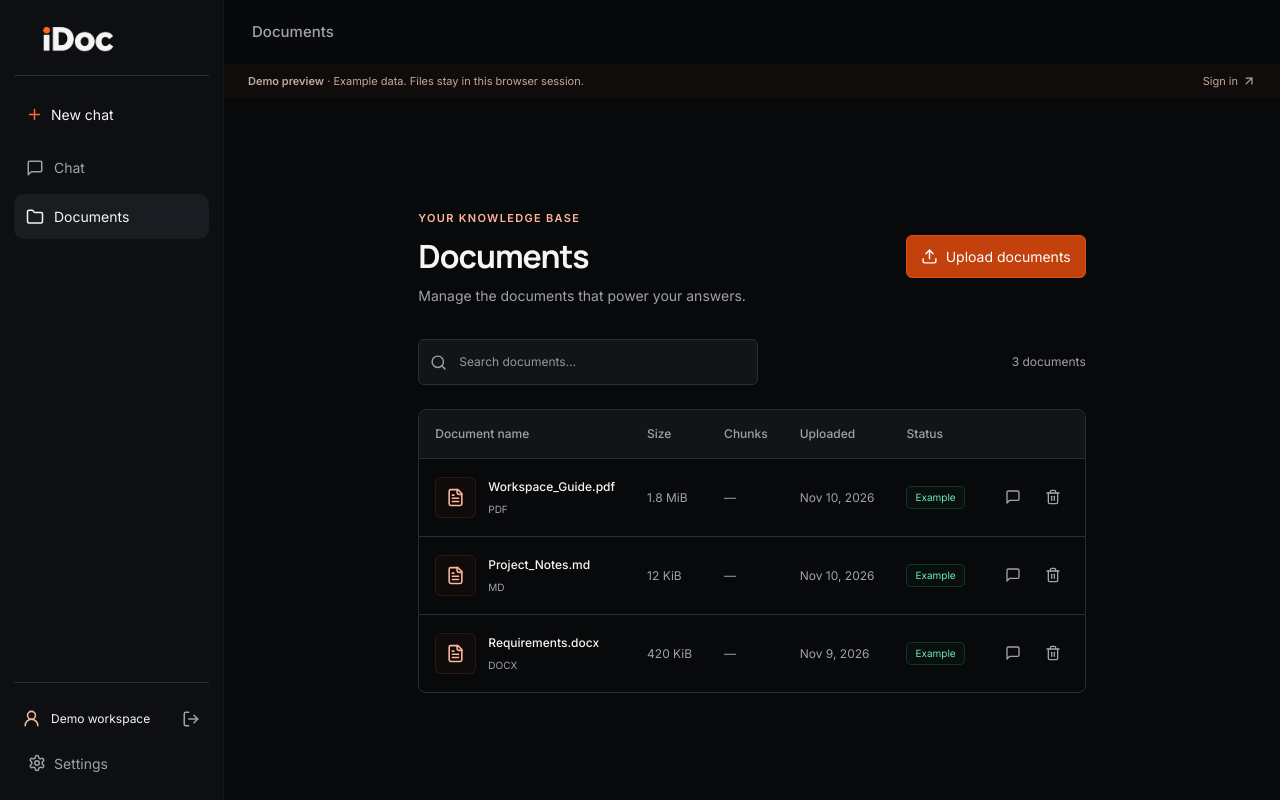
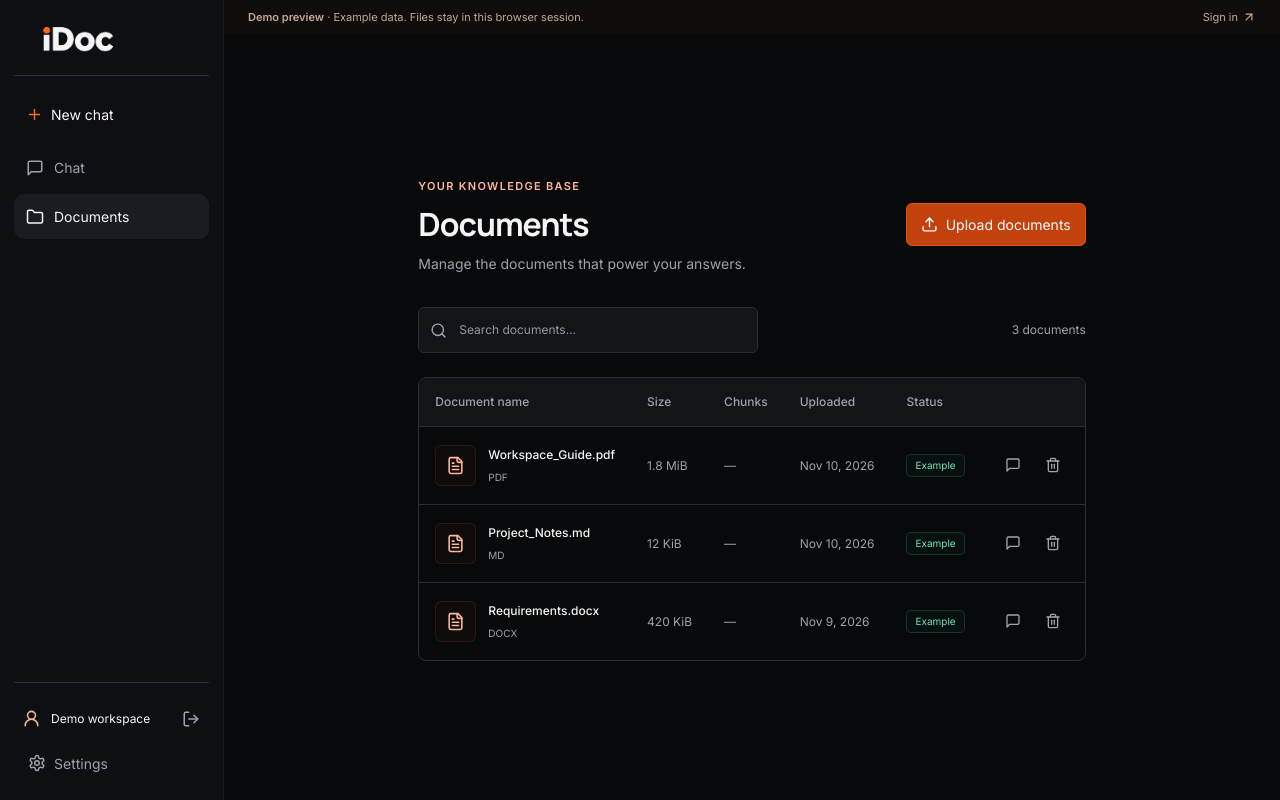
Before and after one commit to waheddevs/iDoc-client, a Next.js app: page /preview/documents in a window 1280 px wide. Built offline with nearby package versions, Linux system fonts and the light colour scheme.

Commit message:
style(workspace): remove duplicate documents header

```diff
--- a/src/features/workspace/WorkspaceShell.module.scss
+++ b/src/features/workspace/WorkspaceShell.module.scss
@@ -232,7 +232,7 @@ a.account:hover,
 }
 
 @media (min-width: 768px) {
-  .profileHeader {
+  .compactHeader {
     display: none;
   }
 }
--- a/src/features/workspace/WorkspaceShell.tsx
+++ b/src/features/workspace/WorkspaceShell.tsx
@@ -168,7 +168,7 @@ export function WorkspaceShell({ children }: { children: React.ReactNode }) {
       </aside>
       <div className={styles.main}>
         <header
-          className={`${styles.header} ${pathname.endsWith('/profile') ? styles.profileHeader : ''}`}
+          className={`${styles.header} ${pathname.endsWith('/profile') || pathname.endsWith('/documents') ? styles.compactHeader : ''}`}
         >
           <button
             className={styles.mobileMenu}
@@ -180,7 +180,7 @@ export function WorkspaceShell({ children }: { children: React.ReactNode }) {
           <Link href="/" className={styles.mobileBrand} aria-label="iDoc home">
             <Logo />
           </Link>
-          {!pathname.endsWith('/profile') && (
+          {!pathname.endsWith('/profile') && !pathname.endsWith('/documents') && (
             <span className={styles.pageTitle}>
               {pathname.endsWith('/documents') ? 'Documents' : 'Chat'}
             </span>
```
